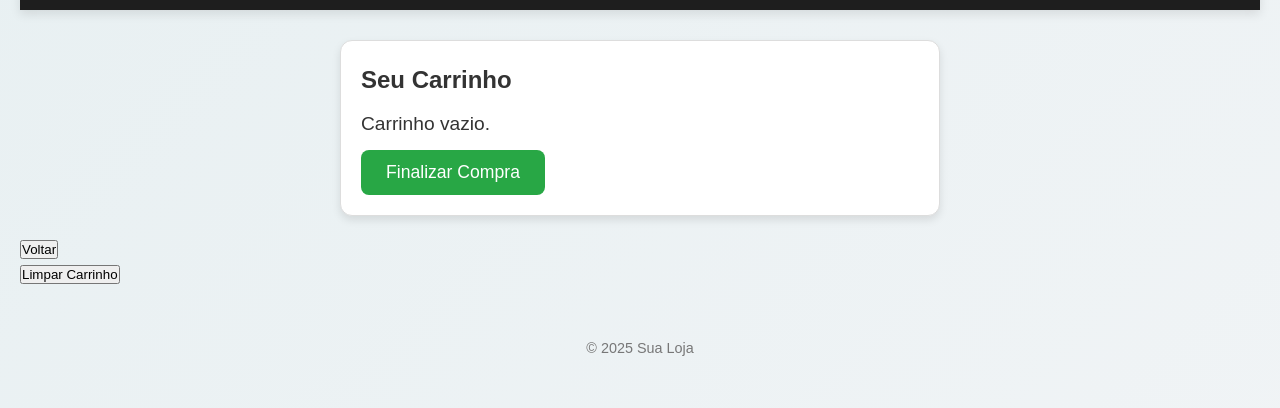
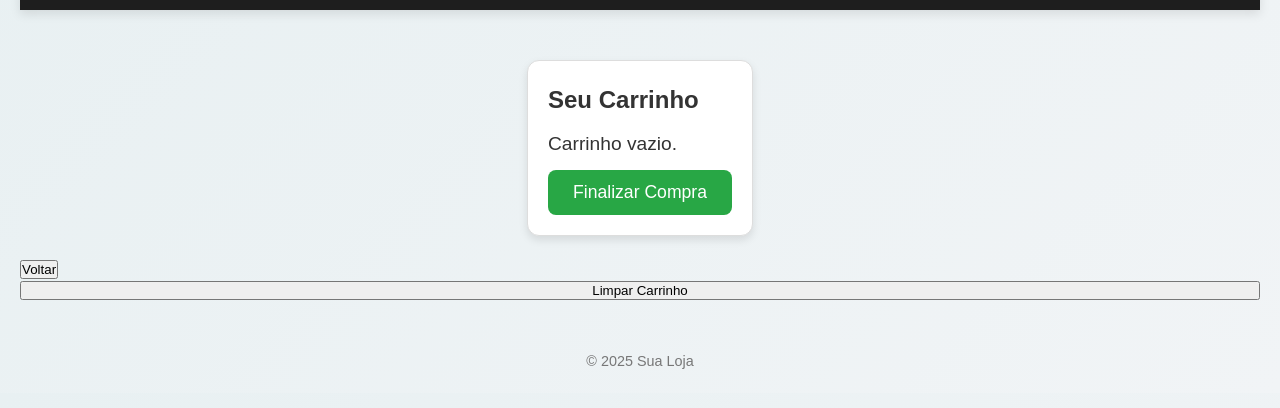
Before and after one commit to WurzBe/loja, a plain HTML site: page cart.html in a window 1280 px wide. Shown: the part 122-530 px from the top of the page. Drawn offline with Linux system fonts and the light colour scheme.

Commit message:
sera q vai

```diff
--- a/style.css
+++ b/style.css
@@ -30,7 +30,7 @@
   background: darkred;
 }
 
-/* O resto do seu código CSS */
+/* Estilos gerais */
 * {
   margin: 0;
   padding: 0;
@@ -43,7 +43,13 @@ body {
   color: #333; /* Cor de texto mais neutra */
   line-height: 1.6;
   padding: 20px;
-  min-height: 100vh;
+  min-height: auto; /* Garantir que o body tenha a altura mínima da tela */
+  display: flex;
+  flex-direction: column; /* Coloca o conteúdo em uma coluna */
+}
+/* Container principal do conteúdo */
+.main-content {
+  flex: 1; /* Permite que o conteúdo ocupe todo o espaço disponível */
 }
 
 /* Cabeçalho */
@@ -64,7 +70,7 @@ header h1 {
 
 footer {
   text-align: center;
-  margin-top: 50px;
+  margin-top: auto;
   font-size: 0.9rem;
   color: #777;
 }
```
